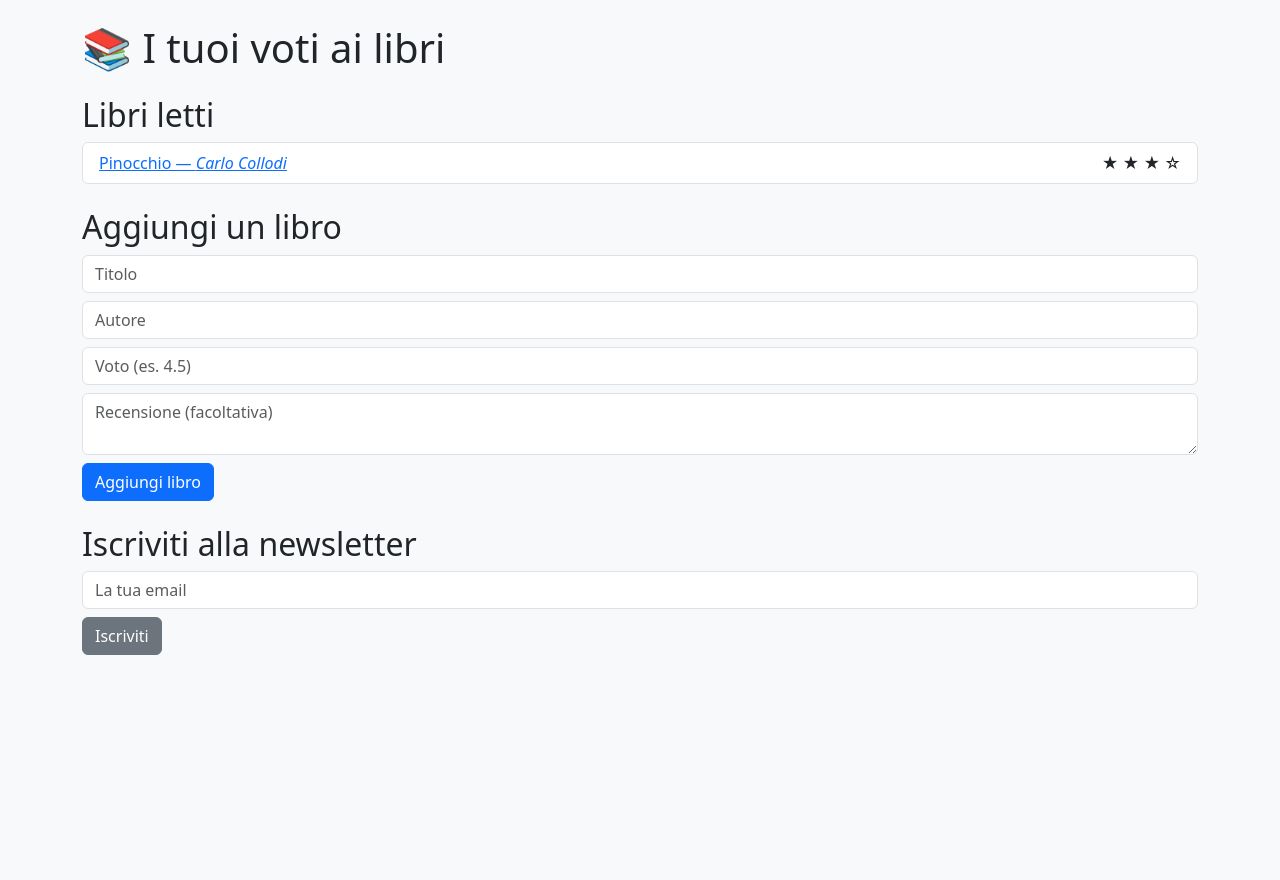
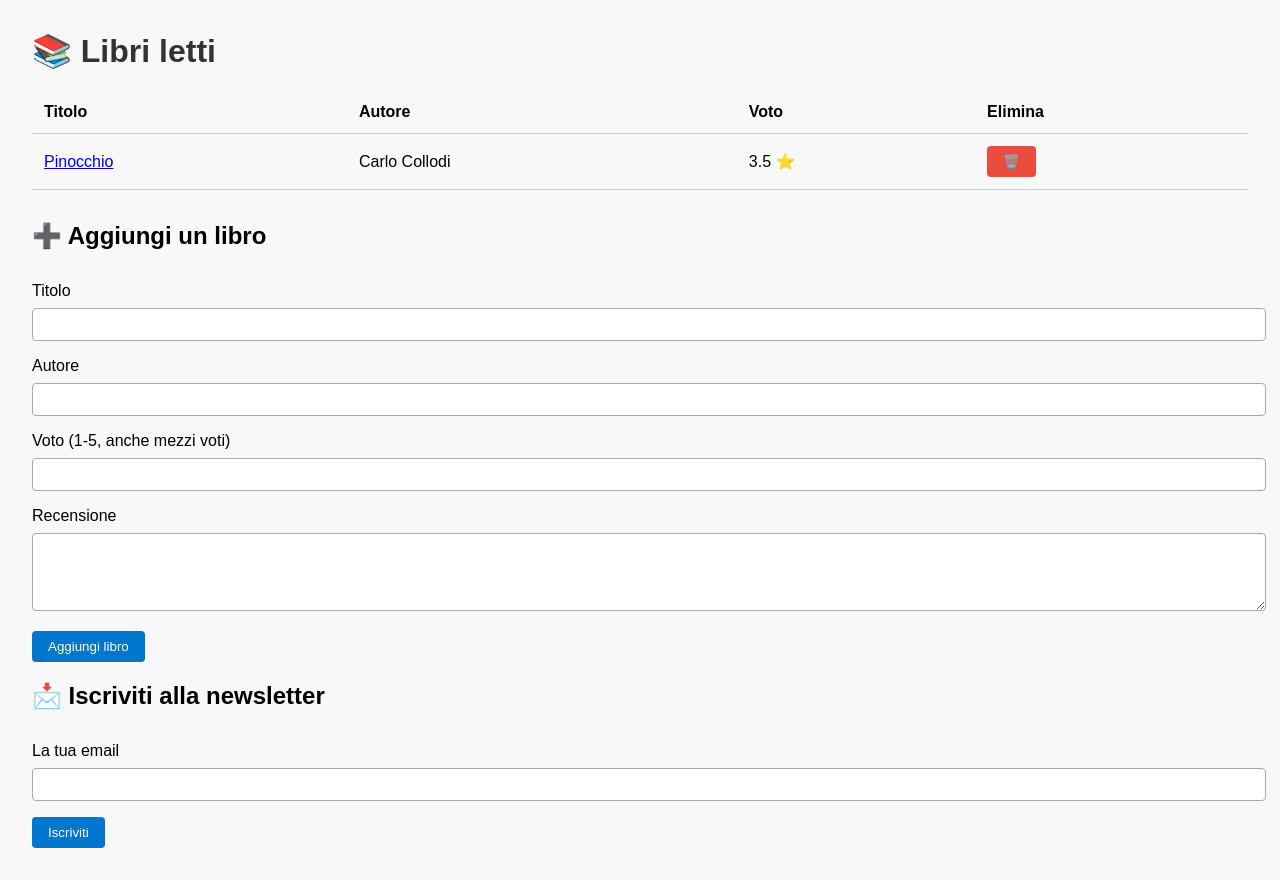
Before and after one commit to GiovanniMaglio/voti-libri, a Flask app: page / in a window 1280 px wide. Before the commit the page ends 655 px from the top, so only its background shows below. Run offline with Flask 3, Linux system fonts and the light colour scheme; data comes from the database, SQL or seed files in the repository.

Commit message:
Aggiunto index.html con stile e pulsante elimina

```diff
--- a/templates/index.html
+++ b/templates/index.html
@@ -1,49 +1,106 @@
-{% extends 'base.html' %}
-{% block title %}Elenco libri{% endblock %}
+<!DOCTYPE html>
+<html lang="it">
+<head>
+  <meta charset="UTF-8" />
+  <title>Libri letti</title>
+  <style>
+    body {
+      font-family: Arial, sans-serif;
+      margin: 2rem;
+      background-color: #f8f8f8;
+    }
+    h1 {
+      color: #333;
+    }
+    table {
+      width: 100%;
+      border-collapse: collapse;
+      margin-bottom: 2rem;
+    }
+    th, td {
+      padding: 0.75rem;
+      border-bottom: 1px solid #ccc;
+      text-align: left;
+    }
+    form {
+      margin-top: 2rem;
+    }
+    input, textarea, select {
+      width: 100%;
+      padding: 0.5rem;
+      margin: 0.5rem 0 1rem;
+      border: 1px solid #aaa;
+      border-radius: 4px;
+    }
+    button {
+      padding: 0.5rem 1rem;
+      background-color: #0077cc;
+      color: white;
+      border: none;
+      border-radius: 4px;
+      cursor: pointer;
+    }
+    button:hover {
+      background-color: #005fa3;
+    }
+    .delete-button {
+      background-color: #e74c3c;
+    }
+    .delete-button:hover {
+      background-color: #c0392b;
+    }
+  </style>
+</head>
+<body>
+  <h1>📚 Libri letti</h1>
 
-{% block content %}
-<h2>Libri letti</h2>
-<ul class="list-group mb-4">
+  <table>
+    <tr>
+      <th>Titolo</th>
+      <th>Autore</th>
+      <th>Voto</th>
+      <th>Elimina</th>
+    </tr>
     {% for book in books %}
-    <li class="list-group-item d-flex justify-content-between align-items-center">
+    <tr>
+      <td>
         <a href="{{ url_for('book_detail', book_id=book[0]) }}">
-        {{ book[1] }} — <em>{{ book[2] }}</em>
+          {{ book[1] }}
         </a>
-      <span>
-        {% for i in range(1, 6) %}
-          {% if book[3] >= i %}
-            ★
-          {% elif book[3] >= i - 0.5 %}
-            ☆
-          {% endif %}
+      </td>
+      <td>{{ book[2] }}</td>
+      <td>{{ book[3] }} ⭐</td>
+      <td>
+        <form action="{{ url_for('delete_book', book_id=book[0]) }}" method="post" style="display:inline;">
+          <button type="submit" class="delete-button">🗑️</button>
+        </form>
+      </td>
+    </tr>
     {% endfor %}
-      </span>
-    </li>
-  {% endfor %}
-</ul>
+  </table>
 
-<h2>Aggiungi un libro</h2>
-<form action="/add" method="POST" class="mb-4">
-  <div class="mb-2">
-    <input type="text" name="title" placeholder="Titolo" class="form-control" required>
-  </div>
-  <div class="mb-2">
-    <input type="text" name="author" placeholder="Autore" class="form-control" required>
-  </div>
-  <div class="mb-2">
-    <input type="number" name="rating" step="0.5" min="0" max="5" placeholder="Voto (es. 4.5)" class="form-control" required>
-  </div>
-  <div class="mb-2">
-    <textarea name="review" placeholder="Recensione (facoltativa)" class="form-control"></textarea>
-  </div>
-  <button type="submit" class="btn btn-primary">Aggiungi libro</button>
+  <h2>➕ Aggiungi un libro</h2>
+  <form action="{{ url_for('add_book') }}" method="post">
+    <label for="title">Titolo</label>
+    <input type="text" id="title" name="title" required />
+
+    <label for="author">Autore</label>
+    <input type="text" id="author" name="author" required />
+
+    <label for="rating">Voto (1-5, anche mezzi voti)</label>
+    <input type="number" step="0.5" min="1" max="5" id="rating" name="rating" required />
+
+    <label for="review">Recensione</label>
+    <textarea id="review" name="review" rows="4"></textarea>
+
+    <button type="submit">Aggiungi libro</button>
   </form>
 
-<h2>Iscriviti alla newsletter</h2>
-<form action="/subscribe" method="POST">
-  <div class="mb-2">
-    <input type="email" name="email" placeholder="La tua email" class="form-control" required>
-  </div>
-  <button type="submit" class="btn btn-secondary">Iscriviti</button>
+  <h2>📩 Iscriviti alla newsletter</h2>
+  <form action="{{ url_for('subscribe') }}" method="post">
+    <label for="email">La tua email</label>
+    <input type="email" id="email" name="email" required />
+    <button type="submit">Iscriviti</button>
   </form>
-{% endblock %}
+</body>
+</html>
```
Lines whose indentation alone changed are shown as unchanged.
